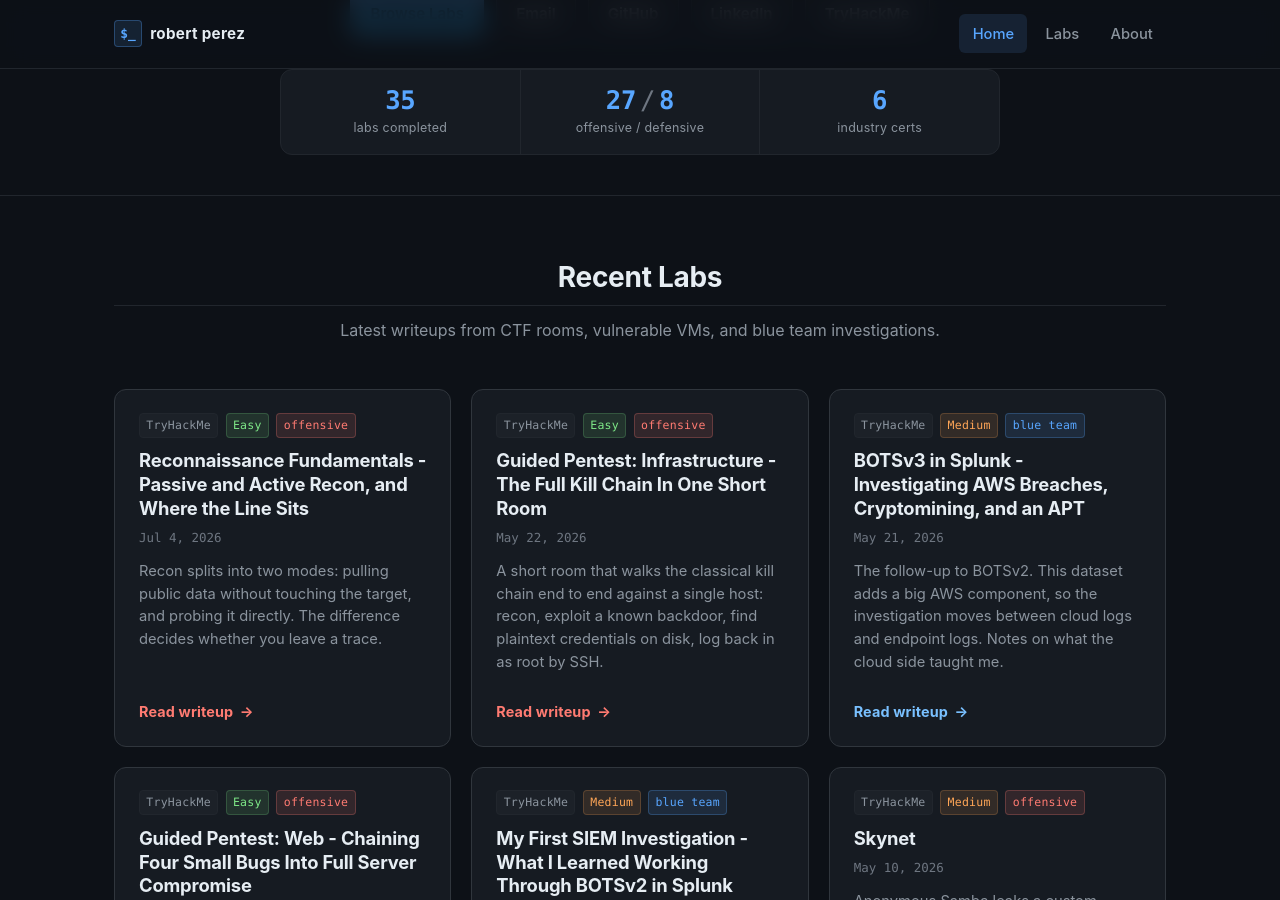
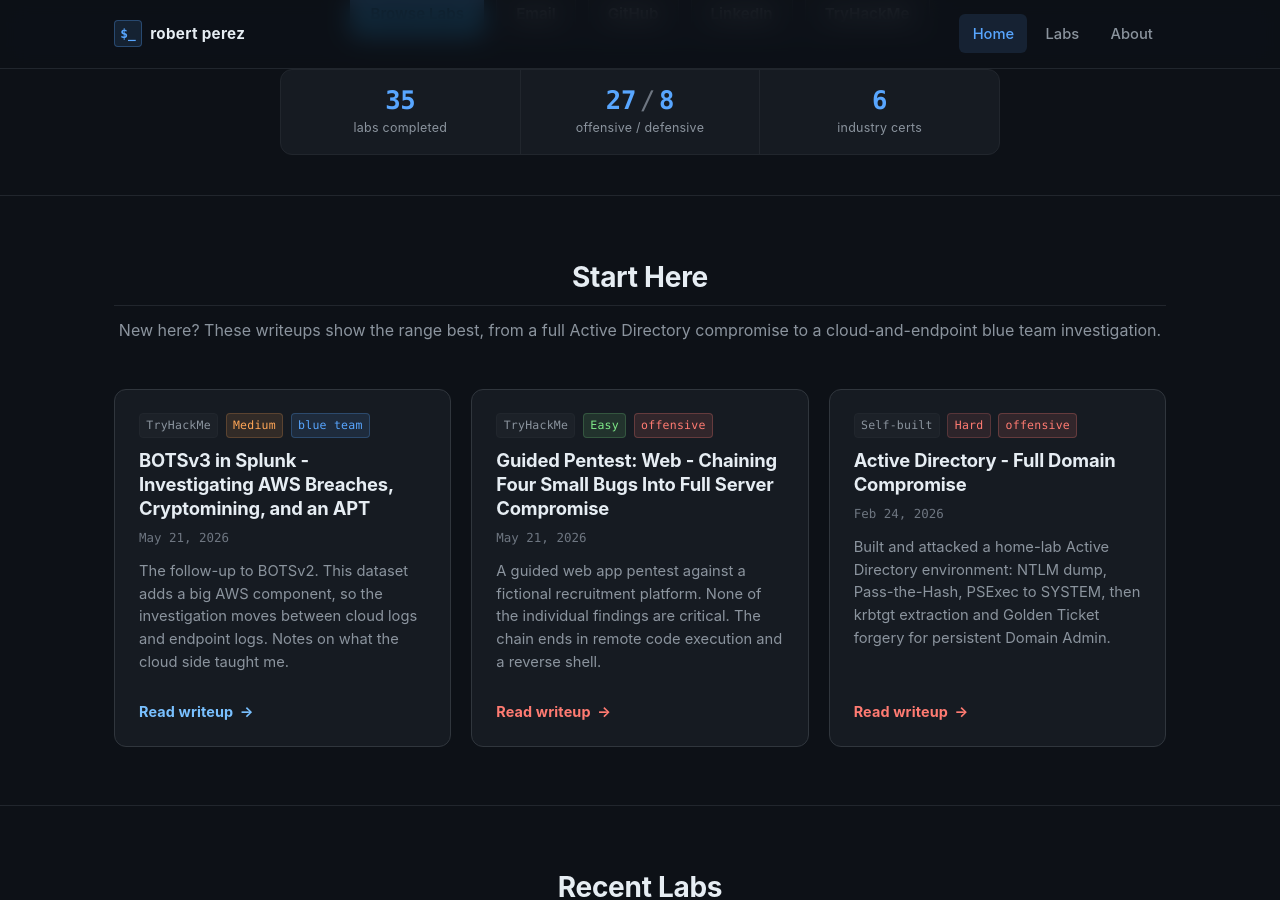
Before and after one commit to barrytd/barrytd.github.io, a Jekyll site: the page built from index.md, in a window 1280 px wide and 900 px high, scrolled down 428 px. Built offline with Jekyll 4.4.1, drawn with Linux system fonts in a browser that asks for light colours.

Commit message:
add a "Start Here" featured-labs row to the homepage
with 34 labs, the newest post is not the best entry point for a
recruiter. add a featured:true front-matter flag and a homepage row
that lists flagged posts above date-sorted Recent Labs. the section
renders only when at least one post is flagged. seeded three that show
range: the AD full domain compromise (Hard, offensive), BOTSv3 Splunk
(Medium, blue team), and the guided web pentest (Easy, offensive).

Co-Authored-By: Claude Fable 5 <noreply@anthropic.com>

```diff
--- a/_layouts/home.html
+++ b/_layouts/home.html
@@ -39,6 +39,34 @@ layout: default
     </div>
   </div>
 </section>
+
+{% assign featured_labs = site.labs | where: "featured", true | sort: 'date' | reverse %}
+{% if featured_labs.size > 0 %}
+<section class="section">
+  <div class="container">
+    <div class="section-header">
+      <h2 class="section-title">Start Here</h2>
+      <p class="section-subtitle">New here? These writeups show the range best, from a full Active Directory compromise to a cloud-and-endpoint blue team investigation.</p>
+    </div>
+
+    <ul class="lab-grid">
+      {% for lab in featured_labs %}
+      <li class="lab-card" data-category="{{ lab.category }}" data-difficulty="{{ lab.difficulty | downcase }}">
+        <div class="lab-card-meta">
+          <span class="tag tag-platform">{{ lab.platform }}</span>
+          {% if lab.difficulty %}<span class="tag tag-difficulty-{{ lab.difficulty | downcase }}">{{ lab.difficulty }}</span>{% endif %}
+          <span class="tag tag-category-{{ lab.category }}">{{ lab.category | replace: '-', ' ' }}</span>
+        </div>
+        <h3 class="lab-card-title"><a href="{{ lab.url | relative_url }}">{{ lab.title }}</a></h3>
+        <p class="lab-card-date">{{ lab.date | date: "%b %-d, %Y" }}</p>
+        <p class="lab-card-summary">{{ lab.summary }}</p>
+        <a class="lab-card-link" href="{{ lab.url | relative_url }}">Read writeup</a>
+      </li>
+      {% endfor %}
+    </ul>
+  </div>
+</section>
+{% endif %}
 
 <section class="section">
   <div class="container">
```
Also changed, not shown: _labs/ad-full-domain-compromise.md (+1 -0 lines), _labs/guided-pentest-web.md (+1 -0 lines), _labs/splunk-3.md (+1 -0 lines).
